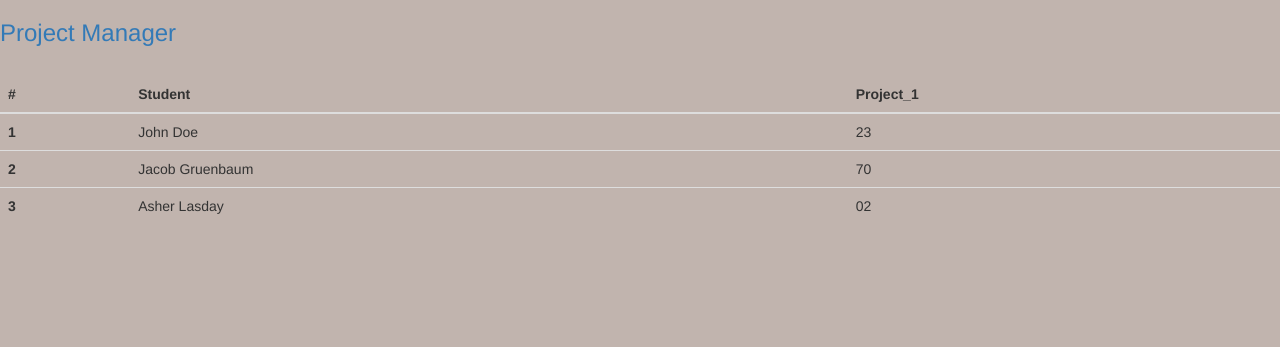
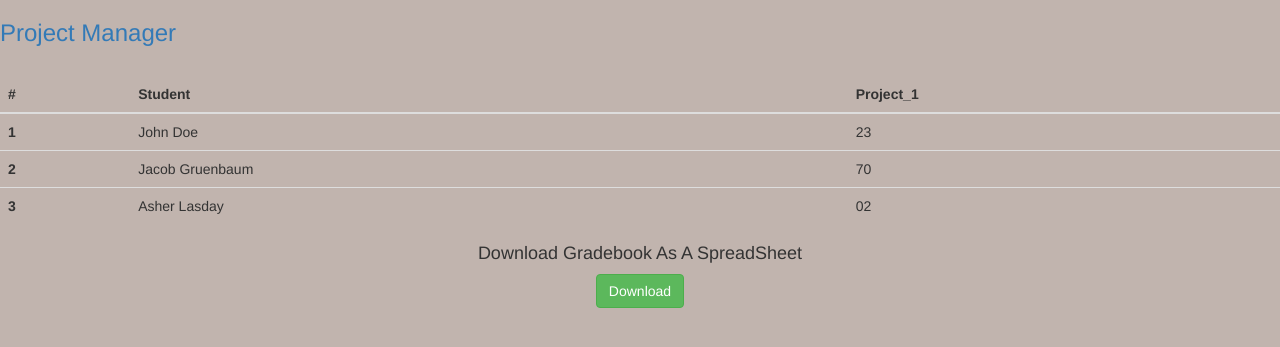
Before and after one commit to anyakeller/rocket-sammies, a Flask app: page /gradebook in a window 1280 px wide. Shown: the top 347 px of the page. Run offline with Flask 2, Linux system fonts and the light colour scheme; some libraries are stand-ins or nearby versions.

Commit message:
added download as spreadsheet button

```diff
--- a/templates/class.html
+++ b/templates/class.html
@@ -2,4 +2,5 @@
 {% block title %}Class View{% endblock %}
 {% block content %}
 
+
 {% endblock %}
--- a/templates/gradebook.html
+++ b/templates/gradebook.html
@@ -30,6 +30,10 @@
   </tbody>
 </table>
 
+<center>
+<h4>Download Gradebook As A SpreadSheet</h4>
+<button class="btn btn-success">Download</button>
+</center>
 
 
 {% endblock %}
```
